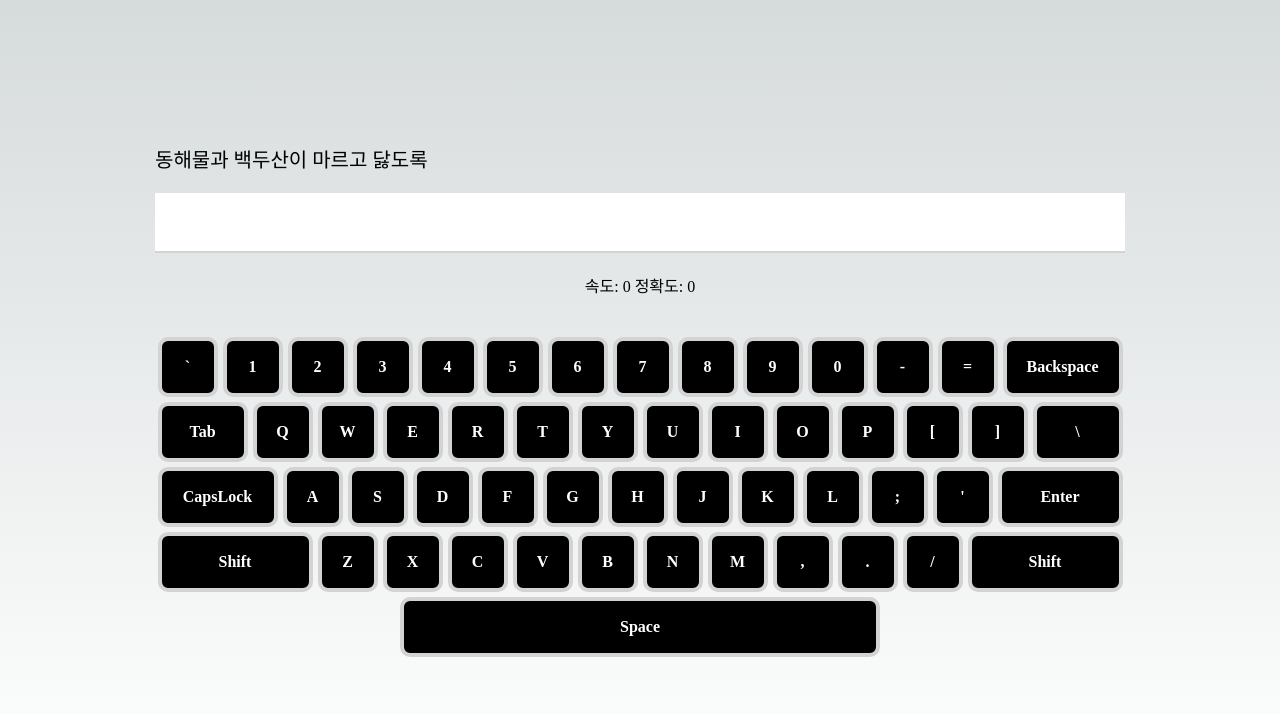
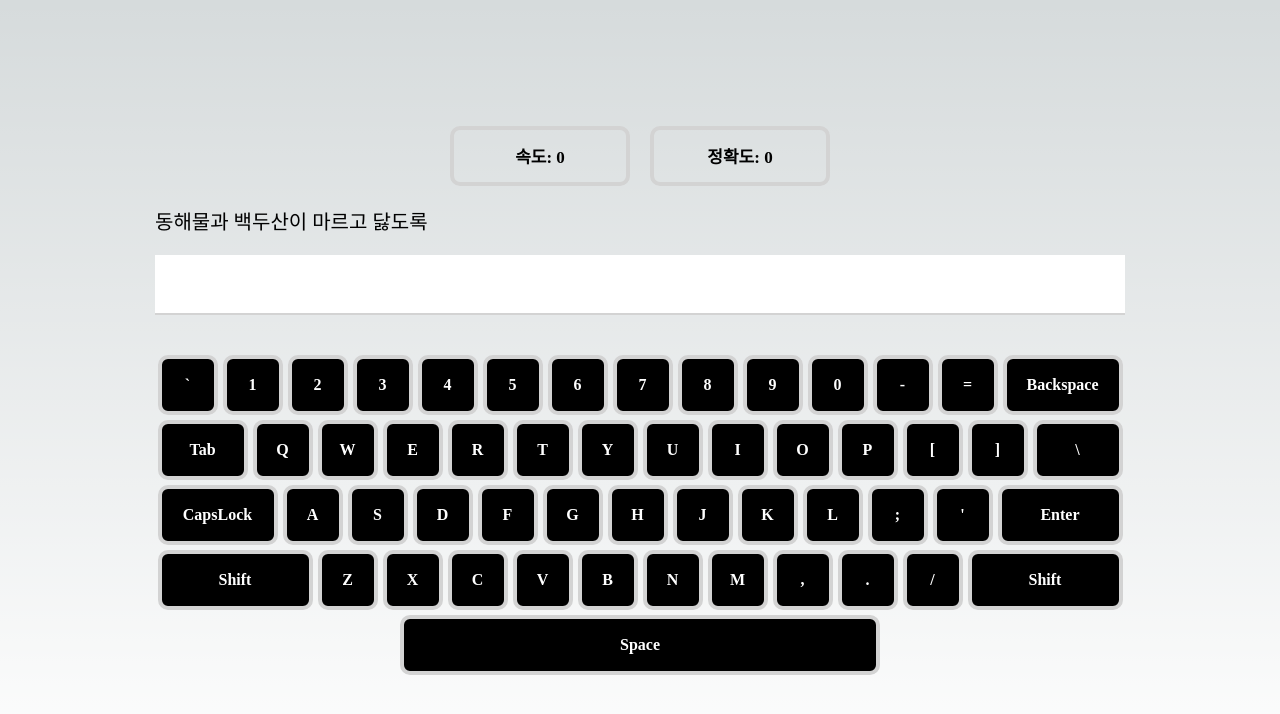
Before and after one commit to kyw0716/typing-master, a Next.js app: page / in a window 1280 px wide. Shown: the top 714 px of the page. Built offline with nearby package versions, Linux system fonts and the light colour scheme.

Commit message:
feat: 평균 속도, 정확도 계산 기능 추가

```diff
--- a/pages/index.tsx
+++ b/pages/index.tsx
@@ -25,7 +25,7 @@ export default function Test() {
         sentenceArray={KoreanNationalAnthem}
         typeAmount={typeAmount}
       />
-      <VirtualKeyboard typeAmount={typeAmount} setTypeAmount={setTypeAmount} />
+      <VirtualKeyboard setTypeAmount={setTypeAmount} />
     </Style.Wrapper>
   );
 }
--- a/src/components/feature/SentenceTyping/Static.tsx
+++ b/src/components/feature/SentenceTyping/Static.tsx
@@ -3,4 +3,16 @@ export const KoreanNationalAnthem = [
   "하느님이 보우하사 우리나라 만세",
   "무궁화 삼천리 화려강산",
   "대한사람 대한으로 길이 보전하세",
+  "남산 위에 저 소나무 철갑을 두른듯",
+  "바람서리 불변함은 우리 기상일세",
+  "무궁화 삼천리 화려강산",
+  "대한사람 대한으로 길이 보전하세",
+  "가을하늘 공활한데 높고 구름없이",
+  "밝은 달은 우리가슴 일편단심일세",
+  "무궁화 삼천리 화려강산",
+  "대한사람 대한으로 길이 보전하세",
+  "이 기상과 이 맘으로 충성을 다하여",
+  "괴로우나 즐거우나 나라 사랑하세",
+  "무궁화 삼천리 화려강산",
+  "대한사람 대한으로 길이 보전하세",
 ];
--- a/src/components/feature/SentenceTyping/TypingCalculator/index.tsx
+++ b/src/components/feature/SentenceTyping/TypingCalculator.tsx
@@ -1,12 +1,42 @@
-import { useEffect, useState } from "react";
+import { SetStateAction, useEffect, useState } from "react";
+import styled from "styled-components";
+
+const Style = {
+  ResultWrapper: styled.div`
+    width: 100vw;
+    height: max-content;
+    display: flex;
+    justify-content: center;
+    gap: 20px;
+  `,
+  ResultViewer: styled.div`
+    width: 180px;
+    height: 60px;
+    border: 4px solid lightgrey;
+    border-radius: 10px;
+    display: flex;
+    justify-content: center;
+    align-items: center;
+    font-size: 17px;
+    font-weight: bold;
+  `,
+};
 
 type Props = {
   answer: string;
   input: string;
   typeAmount: number;
+  setAllTypeSpeed: React.Dispatch<SetStateAction<number[]>>;
+  setAllTypeAccuracy: React.Dispatch<SetStateAction<number[]>>;
 };
 
-export default function TypingCalculator({ answer, input, typeAmount }: Props) {
+export default function TypingCalculator({
+  answer,
+  input,
+  typeAmount,
+  setAllTypeSpeed,
+  setAllTypeAccuracy,
+}: Props) {
   const [currentTime, setCurrentTime] = useState<number>(0);
   const [typeSpeed, setTypeSpeed] = useState<number>(0);
   const [typeAccuracy, setTypeAccuracy] = useState<number>(0);
@@ -27,18 +57,21 @@ export default function TypingCalculator({ answer, input, typeAmount }: Props) {
       setInterv(
         setInterval(() => {
           setCurrentTime((current) => (current += 1));
-        }, 100)
+        }, 1000)
       );
     } else clearInterval(interv);
   }, [isTypingStart]);
 
   useEffect(() => {
     setCurrentTime(0);
+
+    setAllTypeSpeed((current) => [...current, typeSpeed]);
+    setAllTypeAccuracy((current) => [...current, typeAccuracy]);
   }, [answer]);
 
   useEffect(() => {
     if (currentTime !== 0 && typeAmount !== 0)
-      setTypeSpeed(Math.floor((typeAmount / currentTime) * 600));
+      setTypeSpeed(Math.floor((typeAmount / currentTime) * 60));
   }, [currentTime, typeAmount]);
 
   useEffect(() => {
@@ -53,8 +86,9 @@ export default function TypingCalculator({ answer, input, typeAmount }: Props) {
   }, [input]);
 
   return (
-    <>
-      속도: {typeSpeed} 정확도: {typeAccuracy}
-    </>
+    <Style.ResultWrapper>
+      <Style.ResultViewer>속도: {typeSpeed}</Style.ResultViewer>
+      <Style.ResultViewer>정확도: {typeAccuracy}</Style.ResultViewer>
+    </Style.ResultWrapper>
   );
 }
--- a/src/components/feature/SentenceTyping/index.tsx
+++ b/src/components/feature/SentenceTyping/index.tsx
@@ -24,6 +24,24 @@ const Style = {
     border-bottom: 2px solid lightgrey;
     font-size: 20px;
   `,
+  ResultWrapper: styled.div`
+    width: 100vw;
+    height: max-content;
+    display: flex;
+    justify-content: center;
+    gap: 20px;
+  `,
+  ResultViewer: styled.div`
+    width: 180px;
+    height: 60px;
+    border: 4px solid lightgrey;
+    border-radius: 10px;
+    display: flex;
+    justify-content: center;
+    align-items: center;
+    font-size: 17px;
+    font-weight: bold;
+  `,
 };
 
 type Props = {
@@ -34,20 +52,39 @@ type Props = {
 export default function SentenceTyping({ sentenceArray, typeAmount }: Props) {
   const [input, setInput] = useState<string>("");
   const [index, setIndex] = useState<number>(0);
+  const [allTypeSpeed, setAllTypeSpeed] = useState<number[]>([]);
+  const [allTypeAccuracy, setAllTypeAccuracy] = useState<number[]>([]);
+
   const inputRef = useRef<HTMLInputElement>(null);
 
   const handleSubmit = (event: React.FormEvent<HTMLFormElement>) => {
     event.preventDefault();
     setInput("");
-    setIndex((current) => (current + 1) % sentenceArray.length);
+    setIndex((current) => current + 1);
   };
 
   useEffect(() => {
     if (inputRef.current) inputRef.current.focus();
   }, []);
 
+  useEffect(() => {
+    if (allTypeAccuracy[0] === 0 && allTypeSpeed[0] === 0) {
+      setAllTypeAccuracy(allTypeAccuracy.slice(1, -1));
+      setAllTypeSpeed(allTypeSpeed.slice(1, -1));
+    }
+  }, [allTypeAccuracy, allTypeSpeed]);
+
   return (
     <Style.Wrapper onSubmit={(event) => handleSubmit(event)}>
+      {index < sentenceArray.length ? (
+        <>
+          <TypingCalculator
+            answer={sentenceArray[index]}
+            input={input}
+            typeAmount={typeAmount}
+            setAllTypeSpeed={setAllTypeSpeed}
+            setAllTypeAccuracy={setAllTypeAccuracy}
+          />
           <Style.SentenceWrapper>{sentenceArray[index]}</Style.SentenceWrapper>
           <Style.Input
             value={input}
@@ -56,11 +93,26 @@ export default function SentenceTyping({ sentenceArray, typeAmount }: Props) {
             }}
             ref={inputRef}
           />
-      <TypingCalculator
-        answer={sentenceArray[index]}
-        input={input}
-        typeAmount={typeAmount}
-      />
+        </>
+      ) : (
+        <Style.ResultWrapper>
+          <Style.ResultViewer>
+            평균 속도:{" "}
+            {Math.floor(
+              allTypeSpeed.reduce((curr, acc) => acc + curr, 0) /
+                allTypeSpeed.length
+            )}
+          </Style.ResultViewer>
+          <Style.ResultViewer>
+            평균 정확도:{" "}
+            {Math.floor(
+              allTypeAccuracy.reduce((curr, acc) => acc + curr, 0) /
+                allTypeAccuracy.length
+            )}
+            %
+          </Style.ResultViewer>
+        </Style.ResultWrapper>
+      )}
     </Style.Wrapper>
   );
 }
--- a/src/components/feature/VirtualKeyboard/index.tsx
+++ b/src/components/feature/VirtualKeyboard/index.tsx
@@ -20,11 +20,10 @@ const Style = {
 };
 
 type Props = {
-  typeAmount: number;
   setTypeAmount: React.Dispatch<SetStateAction<number>>;
 };
 
-export default function VirtualKeyboard({ typeAmount, setTypeAmount }: Props) {
+export default function VirtualKeyboard({ setTypeAmount }: Props) {
   const [currentKey, setCurrentKey] = useState<string>("");
 
   useEffect(() => {
```
Lines whose indentation alone changed are shown as unchanged.
